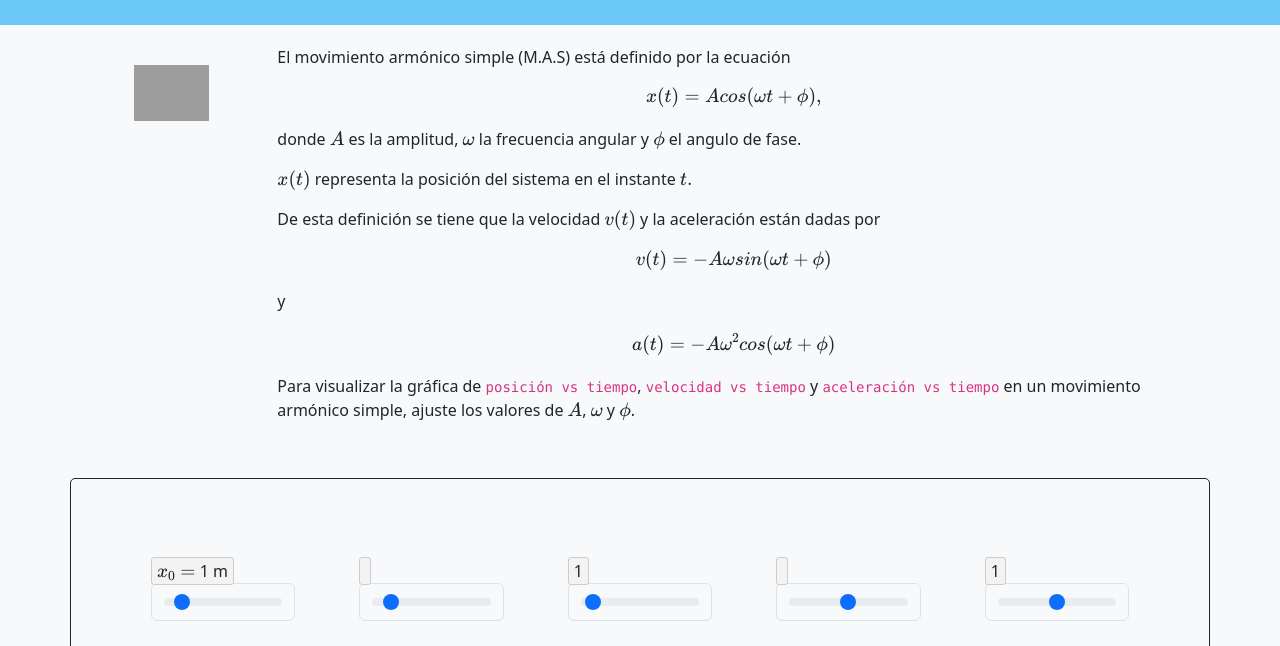
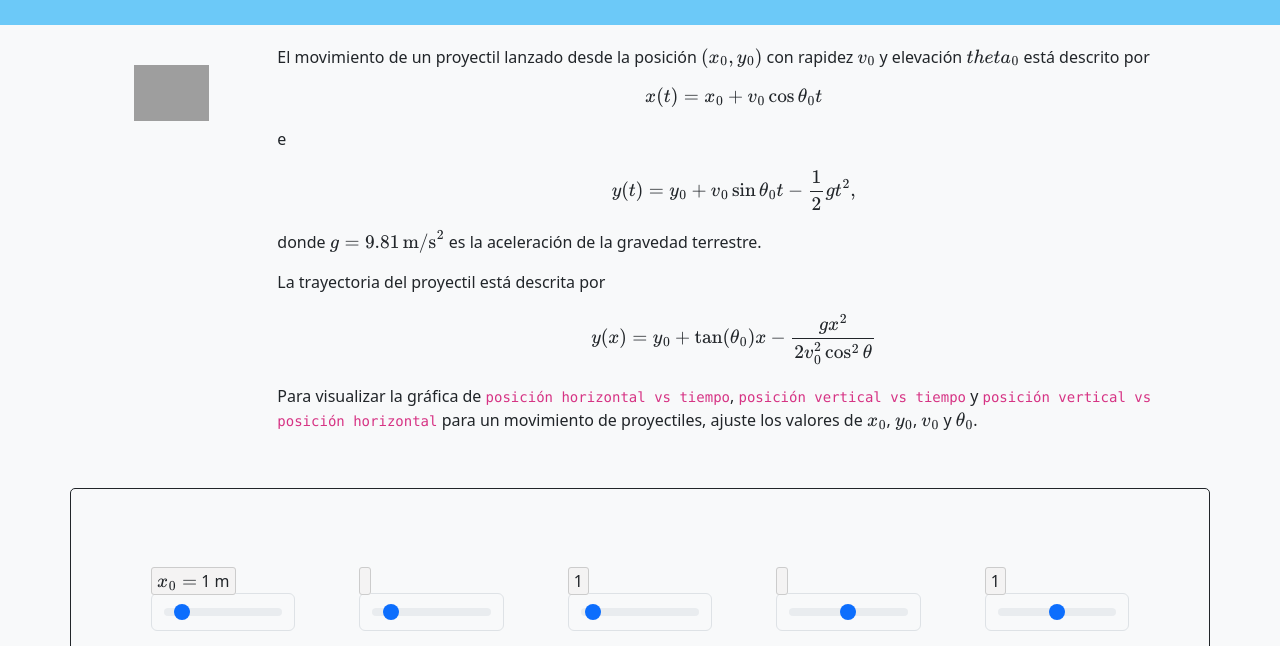
Before and after one commit to glacy/proyectiles, a website: page index.html in a window 1280 px wide. Shown: the part 154-800 px from the top of the page. Drawn offline with nearby package versions, Linux system fonts and the light colour scheme; grey boxes are pictures that could not be loaded.

Commit message:
agrega descripción

```diff
--- a/index.html
+++ b/index.html
@@ -53,25 +53,15 @@
         </div>
         <div class="col-md-10 col-sm-10 col-lg-10">
           <p>
-            El movimiento armónico simple (M.A.S) está definido por la ecuación
-            $$x(t)=A \\cos (\omega t + \phi), $$ donde \(A\) es la amplitud,
-            \(\omega \) la frecuencia angular y \(\phi\) el angulo de fase.
+            El movimiento de un proyectil lanzado desde la posición \( (x_0,y_0) \) con rapidez \( v_0 \) y elevación \( \\theta_0 \) está descrito por
+            $$x(t)=x_0 +v_0 \cos \theta_0 t $$ e $$y(t)=y_0 +v_0 \sin \theta_0 t -\frac{1}{2}gt^2,$$ donde \(g=9.81\,\text{m/s}^2\) es la aceleración de la gravedad terrestre.
           </p>
 
+          <p>La trayectoria del proyectil está descrita por $$y(x)=y_0 + \tan (\theta_0)x-\displaystyle \frac{gx^2}{2v_0^2\cos ^2 \theta} $$</p>
+
           <p>
-            \(x(t)\) representa la posición del sistema en el instante \(t.\)
+            Para visualizar la gráfica de <code>posición horizontal vs tiempo</code>, <code>posición vertical vs tiempo</code> y <code>posición vertical vs posición horizontal</code> para un movimiento de proyectiles, ajuste los valores de \(x_0\), \(y_0 \), \(v_0\) y \(\theta_0\).
           </p>
-          <p>
-            De esta definición se tiene que la velocidad \(v(t)\) y la aceleración están dadas por $$v(t)=-A\omega \\sin (\omega t + \phi)$$ y
-            $$a(t)=-A\omega^2 \\cos (\omega t + \phi)$$
-          </p>
-          <p>
-            Para visualizar la gráfica de <code>posición vs tiempo</code>, <code>velocidad vs tiempo</code> y <code>aceleración vs tiempo</code> en un
-            movimiento armónico simple, ajuste los valores de \(A\), \(\omega \)
-            y \(\phi\).
-          </p>
-
-
         </div>
       </div>
     </div>
```
